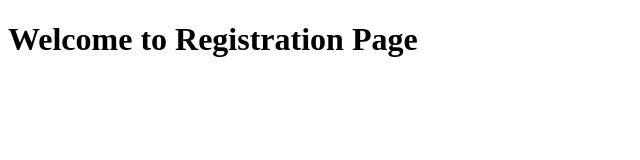
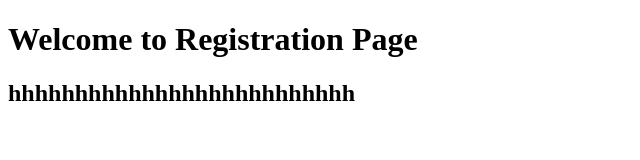
Before and after one commit to ramkuamarji8756/git-tutorial, a plain HTML site: page register.html in a window 1280 px wide. Shown: the whole page, without its empty margins (0-640 px from the left). Drawn offline with Linux system fonts and the light colour scheme.

Commit message:
registeration commit 2

```diff
--- a/register.html
+++ b/register.html
@@ -7,5 +7,6 @@
 </head>
 <body>
     <h1> Welcome to Registration Page</h1>
+    <h2>hhhhhhhhhhhhhhhhhhhhhhhhhh</h2>
 </body>
 </html>
```
